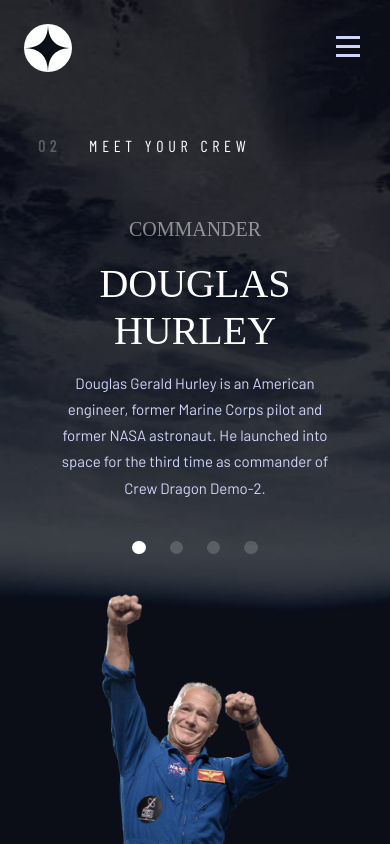
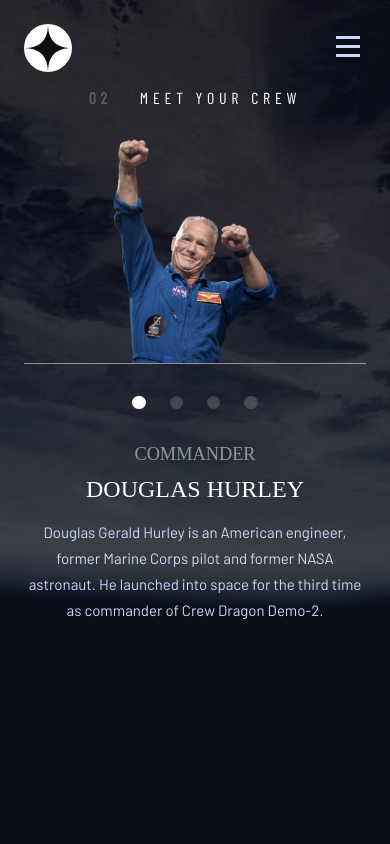
Before and after one commit to fernandoLRibeiro/space-tourism-solution, a Next.js app in the folder app/: page /crew in a window 390 px wide. Built offline with nearby package versions, Linux system fonts and the light colour scheme; a web font is replaced by a local one.

Commit message:
Complete crew page mobile design

```diff
--- a/app/pages/crew.js
+++ b/app/pages/crew.js
@@ -15,7 +15,6 @@
       </Head>
 
       <main className={styles.main}>
-        <div className={styles.firstHalf}>
         <header className={styles.header}>
           <h5 className="heading5 number">02</h5>
           <h5 className={`heading5 ${styles.white}`}>Meet Your Crew</h5>
@@ -23,15 +22,11 @@
 
         <div className={styles.description}>
           <div className={styles.cluster}>
-              <h4 className={`heading4 ${styles.role}`}>
-                {crew[current].role}
-              </h4>
-              <h3 className={`heading3 ${styles.white}`}>
-                {crew[current].name}
-              </h3>
+            <h4 className={`heading4 ${styles.role}`}>{crew[current].role}</h4>
+            <h3 className={`heading3 ${styles.white}`}>{crew[current].name}</h3>
           </div>
           <div className={styles.bioContainer}>
-              <p className="bodyText">{crew[current].bio}</p>
+            <p className={`bodyText ${styles.bio}`}>{crew[current].bio}</p>
           </div>
         </div>
         <div className={styles.sliderButtonsContainer}>
@@ -44,13 +39,14 @@
             ></button>
           ))}
         </div>
-        </div>
 
+        <div className={styles.imageContainer}>
           <img
             src={crew[current].images.png}
             className={styles.image}
             alt={crew[current].name}
           />
+        </div>
       </main>
     </div>
   );
--- a/app/styles/Crew.module.css
+++ b/app/styles/Crew.module.css
@@ -1,41 +1,42 @@
+/* YOU'LL HAVE TO RE-WRITE THE WHOLE THING USING GRID */
+/* UR FUCKED BUD */
+
 .container {
   display: flex;
   background-image: url("../public/assets/crew/background-crew-desktop.jpg");
-  background-repeat: no-repeat;
   background-size: cover;
   align-items: flex-end;
   width: 100%;
-  height: 100%;
-  /* min-height: 100vh; */
+  min-height: 100vh;
 }
 
 .main {
-  height: 100%;
   width: 100%;
-  display: flex;
-  justify-content: space-between;
+  display: grid;
+  grid-template-columns: 1fr 1fr;
+  grid-template-rows: 2.125em minmax(34.125em, max-content) 6.875em;
 
-  padding: 13.25em 10.375em 0;
-}
-
-.firstHalf {
-  height: 100%;
-  display: flex;
-  flex-direction: column;
-  justify-content: space-between;
+  align-items: flex-end;
+  grid-auto-flow: row;
+  padding: 13.25em 7.25em 0;
 }
 
 .header {
   display: flex;
   gap: 1.75em;
+  grid-row: 1/2;
 }
 
 .white {
   color: white;
 }
 
+.imageContainer {
+  margin: 0;
+  grid-row: auto / 4;
+}
+
 .image {
-  /* width: 100%; */
   margin: 0;
 }
 
@@ -43,7 +44,9 @@
   display: flex;
   flex-direction: column;
   gap: 1.75em;
-  margin-top: 2.125em;
+  margin-top: 9.625em;
+  grid-row: 2/3;
+  align-self: start;
 }
 
 .cluster {
@@ -57,12 +60,12 @@
 }
 
 .bioContainer {
-  width: 27.75em;
+  width: min(27.75em, 75%);
 }
 
 .sliderButtonsContainer {
   display: flex;
-  justify-self: end;
+  grid-row: 3/4;
   gap: 1.5em;
   margin-bottom: 5.5em;
 }
@@ -75,6 +78,7 @@
   border: 0;
   background-color: hsl(0, 0%, 100%, 0.17);
   cursor: pointer;
+  transition: all 0.1s ease-in-out;
 }
 
 .sliderButton:hover {
@@ -92,43 +96,77 @@
     background-image: url("../public/assets/crew/background-crew-tablet.jpg");
   }
 
-  .main {
-    flex-direction: column;
-    padding: 8.5em 2.375em 0;
-    gap: 2.5em;
-    overflow: hidden;
+  .cluster {
+    gap: 0.5em;
   }
 
-  .firstHalf {
-    height: min-content;
-    gap: 2.5em;
+  .main {
+    grid-template-columns: 1fr;
+    grid-template-rows: auto auto auto auto;
+    padding: 8.5em 2.375em 0;
+    grid-gap: 2.5em;
   }
 
   .description {
-    margin: 0 auto;
     margin-top: 1.25em;
     gap: 1em;
     align-items: center;
     text-align: center;
-    width: 100%;
-  }
-
-  .bioContainer {
-    width: 85%;
+    justify-self: center;
   }
 
   .sliderButtonsContainer {
     margin: 0 auto;
   }
 
-  .image {
-    max-width: 60%;
-    margin: 0 auto;
+  .imageContainer {
+    grid-row: auto;
+    justify-self: center;
   }
 }
 
 @media screen and (max-width: 480px) {
   .container {
     background-image: url("../public/assets/crew/background-crew-mobile.jpg");
+    align-items: flex-start;
+  }
+
+  .main {
+    grid-gap: 2em;
+    padding: 5.5em 1.5em 0;
+  }
+
+  .role {
+    font-size: 18.34px;
+  }
+
+  .header {
+    justify-self: center;
+  }
+
+  .imageContainer {
+    display: flex;
+    justify-content: center;
+    border-bottom: 1px solid hsl(0, 0%, 100%, 0.5);
+    width: 100%;
+    grid-row: 2/3;
+  }
+
+  .image {
+    max-width: 70%;
+    max-height: 14em;
+  }
+
+  .sliderButtonsContainer {
+    grid-row: 3/4;
+  }
+
+  .description {
+    margin: 0;
+    grid-row: 4/5;
+  }
+
+  .bioContainer {
+    width: 100%;
   }
 }
--- a/app/styles/globals.css
+++ b/app/styles/globals.css
@@ -193,6 +193,10 @@
     font-size: 3.5em;
   }
 
+  .heading3 {
+    font-size: 1.5em;
+  }
+
   .heading4 {
     font-size: 1.25rem;
     line-height: 1.4325em;
```
Lines whose indentation alone changed are shown as unchanged.
